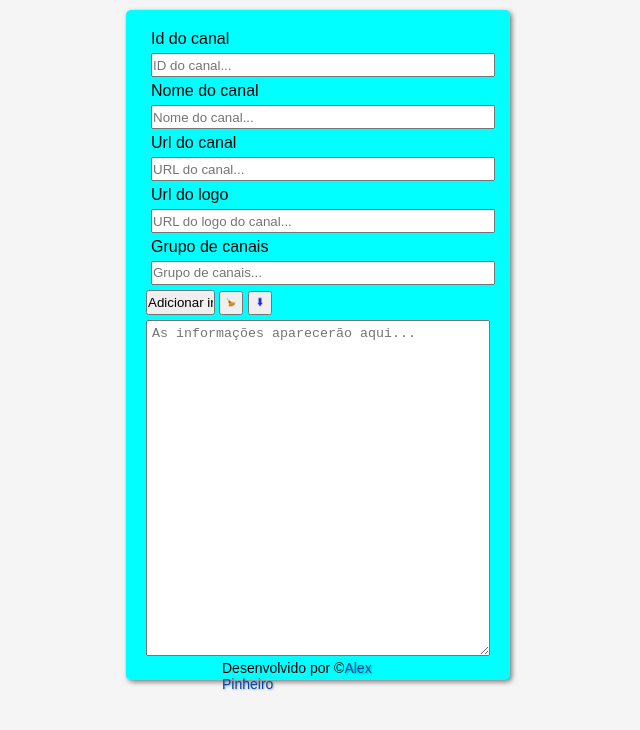
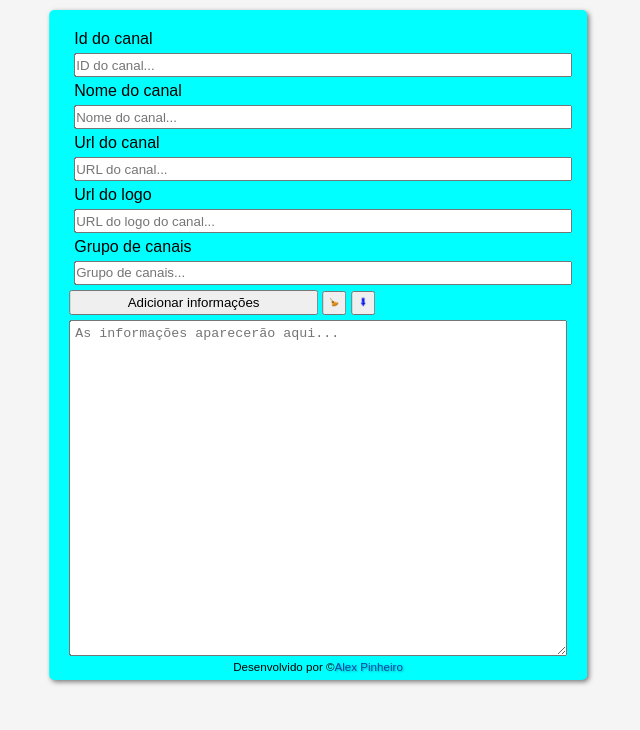
Before and after one commit to Alexsussa/m3u8maker, a plain HTML site: page m3u8_maker/index.html in a window 768 px wide. Shown: the whole page, without its empty margins (66-706 px from the left). Drawn offline with Linux system fonts and the light colour scheme.

Commit message:
Add files via upload

```diff
--- a/m3u8_maker/assets/css/m3u8maker.css
+++ b/m3u8_maker/assets/css/m3u8maker.css
@@ -38,7 +38,7 @@ label, input[type="text"] {
 }
 
 input[type="button"], button {
-    width: 20%;
+    width: 50%;
     height: 25px;
     margin-bottom: 5px;
 }
--- a/m3u8_maker/assets/css/media.css
+++ b/m3u8_maker/assets/css/media.css
@@ -1,12 +1,19 @@
 @charset "UTF-8";
 
-@media screen and (min-width: 600px) and (max-width: 992px) {
+@media screen and (max-width: 768px) {
     main {
         display: block;
     }
 
     form {
-        width: 50%;
+        width: 70%;
+    }
+
+    form > p {
+        position: absolute;
+        left: 50%;
+        font-size: 11.6px;
+        transform: translate(-50%);
     }
 }
 
```
